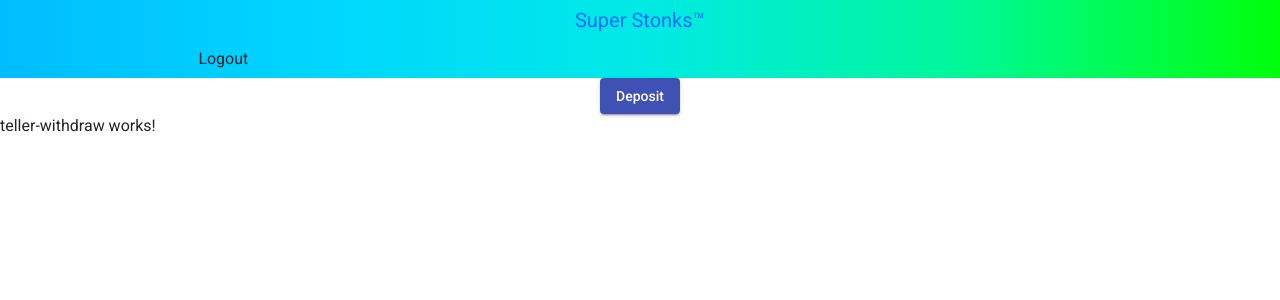
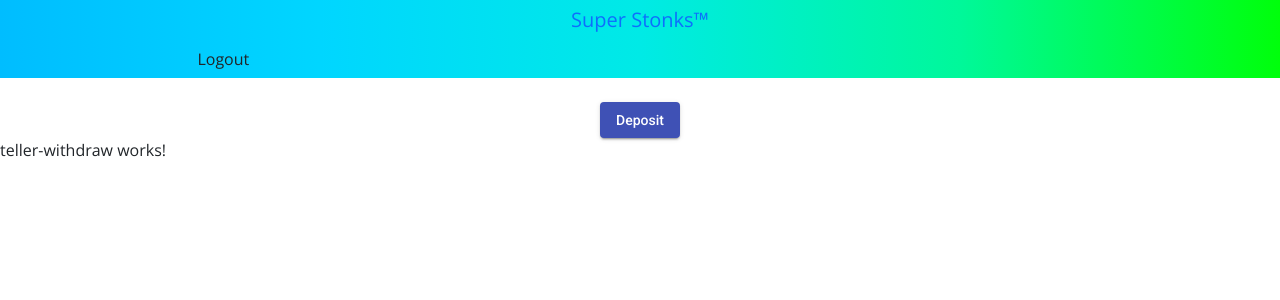
Before and after one commit to hegde-atri/BankingApplication-fe, an Angular app: page /teller in a window 1280 px wide. Shown: the top 300 px of the page. Built offline with nearby package versions, Linux system fonts and the light colour scheme.

Commit message:
updated global stylesheet for webkit scrollbar Added better titles for Teller pages

```diff
--- a/src/app/customer/customer-my-view/customer-my-view.component.html
+++ b/src/app/customer/customer-my-view/customer-my-view.component.html
@@ -4,5 +4,5 @@
 <ba-customer-navbar></ba-customer-navbar>
 
 <div>
-
+My View
 </div>
--- a/src/app/customer/customer-update-details/customer-update-details.component.html
+++ b/src/app/customer/customer-update-details/customer-update-details.component.html
@@ -45,7 +45,7 @@
         <form [formGroup]="signin">
           <mat-form-field>
             <input matInput placeholder="Password" [type]="hide ? 'password' : 'text'" formControlName="password" required>
-            <mat-icon matSuffix (click)="hide = !hide">{{hide ? 'visibility_off' : 'visibility'}}</mat-icon>
+            <mat-icon class="btn" matSuffix (click)="hide = !hide">{{hide ? 'visibility_off' : 'visibility'}}</mat-icon>
           </mat-form-field>
         </form>
 
--- a/src/app/teller/teller/teller-deposit/teller-deposit.component.ts
+++ b/src/app/teller/teller/teller-deposit/teller-deposit.component.ts
@@ -1,4 +1,5 @@
 import { Component, OnInit } from '@angular/core';
+import { FormGroup } from '@angular/forms';
 
 @Component({
   selector: 'ba-teller-deposit',
@@ -6,10 +7,14 @@ import { Component, OnInit } from '@angular/core';
   styleUrls: ['./teller-deposit.component.scss']
 })
 export class TellerDepositComponent implements OnInit {
+  customerForm: FormGroup;
 
-  constructor() { }
+  constructor() {
+    this.customerForm = new FormGroup({});
+   }
 
   ngOnInit(): void {
+
   }
 
 }
--- a/src/app/teller/teller/teller.component.html
+++ b/src/app/teller/teller/teller.component.html
@@ -1,4 +1,10 @@
+<div *ngIf="withdraw; else elseTitleBlock">
+  <title>{{PageTitle_withdraw}}</title>
+</div>
+<ng-template #elseTitleBlock><title>{{PageTitle_deposit}}</title></ng-template>
 <ba-teller-navbar></ba-teller-navbar>
+
+<span class="col-md-4"></span>
 
 <div class="text-center">
   <button mat-raised-button color="primary" class="wd-button" (click)="withdraw = !withdraw">
--- a/src/app/teller/teller/teller.component.ts
+++ b/src/app/teller/teller/teller.component.ts
@@ -7,6 +7,8 @@ import { Component, OnInit } from '@angular/core';
 })
 export class TellerComponent implements OnInit {
   withdraw = true;
+  PageTitle_withdraw = "Teller: Withdraw"
+  PageTitle_deposit = "Teller: Deposit"
 
   constructor() {}
 
--- a/src/index.html
+++ b/src/index.html
@@ -13,10 +13,12 @@
   <script src="https://cdnjs.cloudflare.com/ajax/libs/popper.js/1.14.3/umd/popper.min.js" integrity="sha384-ZMP7rVo3mIykV+2+9J3UJ46jBk0WLaUAdn689aCwoqbBJiSnjAK/l8WvCWPIPm49" crossorigin="anonymous"></script>
   <script src="https://stackpath.bootstrapcdn.com/bootstrap/4.1.1/js/bootstrap.min.js" integrity="sha384-smHYKdLADwkXOn1EmN1qk/HfnUcbVRZyYmZ4qpPea6sjB/pTJ0euyQp0Mk8ck+5T" crossorigin="anonymous"></script>
   <link href="http://maxcdn.bootstrapcdn.com/font-awesome/4.1.0/css/font-awesome.min.css" rel="stylesheet">
-
+  <link rel="preconnect" href="https://fonts.googleapis.com">
+  <link rel="preconnect" href="https://fonts.gstatic.com" crossorigin>
+  <link href="https://fonts.googleapis.com/css2?family=Open+Sans:wght@300;400&display=swap" rel="stylesheet">
 
 </head>
-<body class="">
+<body>
   <ba-root></ba-root>
 </body>
 </html>
--- a/src/styles.scss
+++ b/src/styles.scss
@@ -1,9 +1,18 @@
-@import '~bootstrap/dist/css/bootstrap.min.css';
-@import '~@fortawesome/fontawesome-free/css/fontawesome.min.css';
-@import '~font-awesome/css/font-awesome.min.css';
+@import "~bootstrap/dist/css/bootstrap.min.css";
+@import "~@fortawesome/fontawesome-free/css/fontawesome.min.css";
+@import "~font-awesome/css/font-awesome.min.css";
 
-html, body { height: 100%; }
-body { margin: 0; font-family: Roboto, "Helvetica Neue", sans-serif; }/* You can add global styles to this file, and also import other style files */
 
-html, body { height: 100%; }
-body { margin: 0; font-family: Roboto, "Helvetica Neue", sans-serif; }
+body {
+  font-family: Open Sans, Roboto, "Helvetica Neue", sans-serif;
+}
+
+body::-webkit-scrollbar{
+  width: 0.5rem;
+}
+body::-webkit-scrollbar-track{
+  background: #1e1e24;
+}
+body::-webkit-scrollbar-thumb {
+  background: #6649b8;
+}
```
Also changed, not shown: src/app/teller/teller/teller-deposit/teller-deposit.component.html (line endings or trailing spaces), 1 other file (tests, documents, lock files or other folders).
